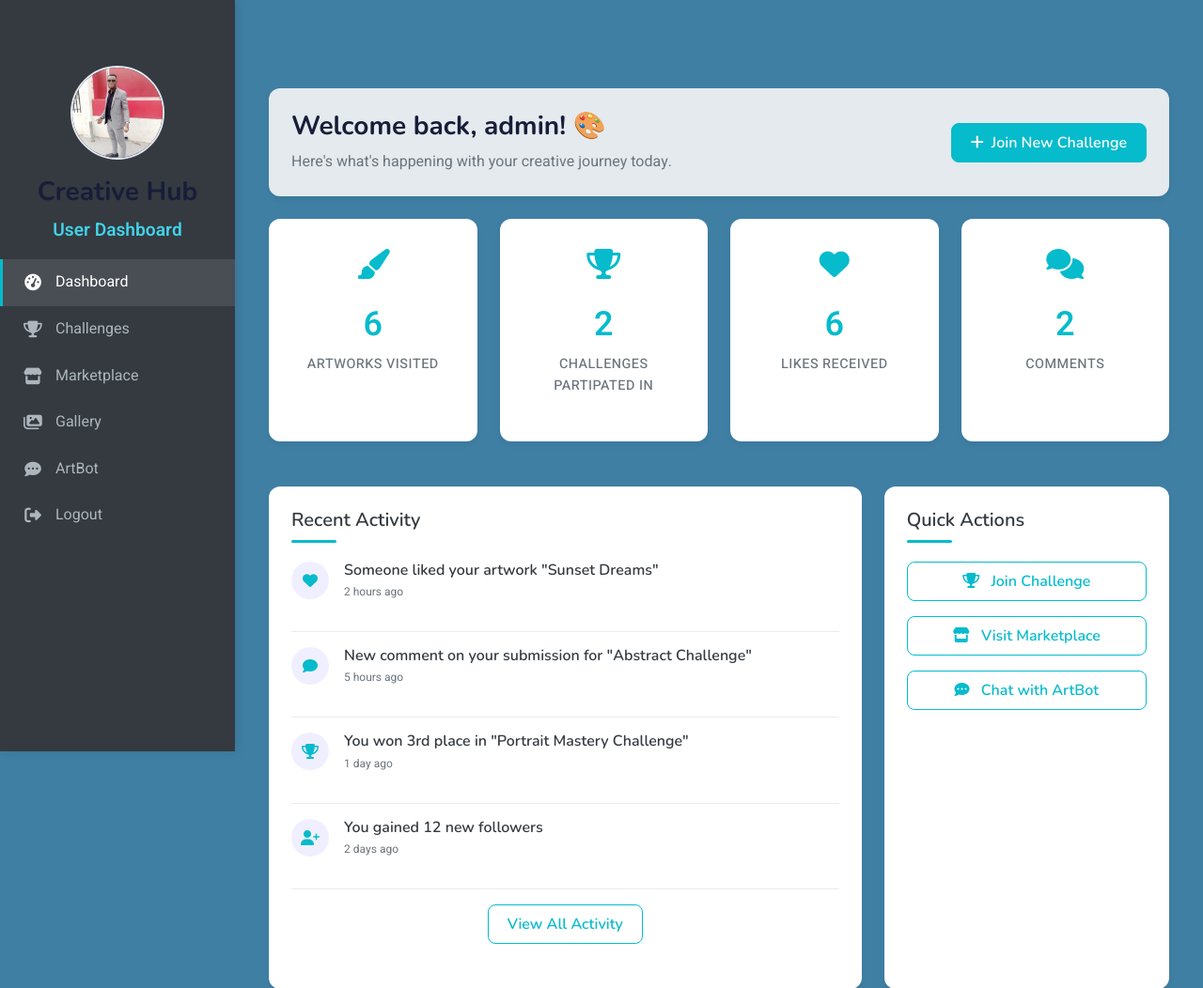
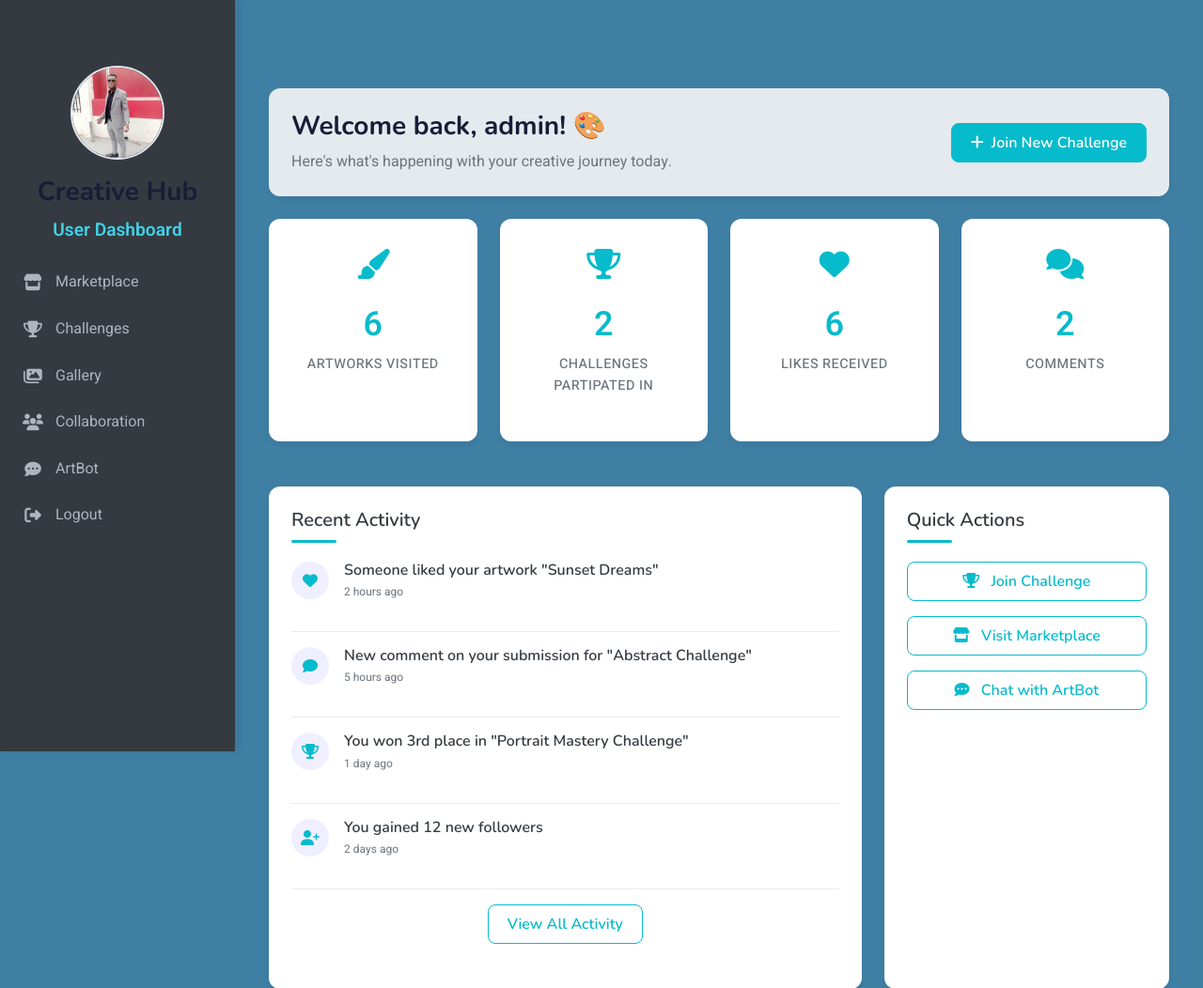
Before and after one commit to smuggerteey/final_capstone, a Flask app: page /userdashboard in a window 1280 px wide. Shown: the top 1052 px of the page at 94% size. Run offline with Flask 3, Linux system fonts and the light colour scheme; a user stored in the database is signed in; data comes from the database, SQL or seed files in the repository; some libraries are stand-ins or nearby versions.

Commit message:
Update userdashboard.html

```diff
--- a/main/templates/userdashboard.html
+++ b/main/templates/userdashboard.html
@@ -530,23 +530,24 @@
         </div>
         <ul class="sidebar-menu">
             <li>
-                <a href="{{ url_for('dashboard') }}" class="active" aria-current="page">
-                    <i class="fas fa-tachometer-alt"></i> Dashboard
-                </a>
-            </li>
-            <li>
-                <a href="{{ url_for('art_challenges') }}">
-                    <i class="fas fa-trophy"></i> Challenges
-                </a>
-            </li>
-            <li>
                 <a href="{{ url_for('marketplace') }}">
                     <i class="fas fa-store"></i> Marketplace
                 </a>
             </li>
             <li>
+                <a href="{{ url_for('sketchboard') }}">
+                    <i class="fas fa-trophy"></i> Challenges
+                </a>
+            </li>
+            <li>
                 <a href="{{ url_for('virtual_gallery') }}">
                     <i class="fas fa-images"></i> Gallery
+                </a>
+            </li>
+            <li>
+                <a href="{{ url_for('collaboration_hub') }}">
+                    <i class="fas fa-users"></i>
+                    <span>Collaboration</span>
                 </a>
             </li>
             <li>
@@ -670,7 +671,7 @@
                 <div class="col-lg-4">
                     <div class="dashboard-card h-100">
                         <h5 class="card-title">Quick Actions</h5>
-                        <a href="{{ url_for('art_challenges') }}" class="btn btn-outline-primary btn-block mb-3">
+                        <a href="{{ url_for('sketchboard') }}" class="btn btn-outline-primary btn-block mb-3">
                             <i class="fas fa-trophy me-2"></i> Join Challenge
                         </a>
                         <a href="{{ url_for('marketplace') }}" class="btn btn-outline-primary btn-block mb-3">
@@ -730,7 +731,7 @@
                             <a href="#" class="btn btn-sm btn-primary">View Challenge</a>
                         </div>
                         <div class="text-center mt-3">
-                            <a href="{{ url_for('art_challenges') }}" class="btn btn-outline-primary">View All Challenges</a>
+                            <a href="{{ url_for('sketchboard') }}" class="btn btn-outline-primary">View All Challenges</a>
                         </div>
                     </div>
                 </div>
```
